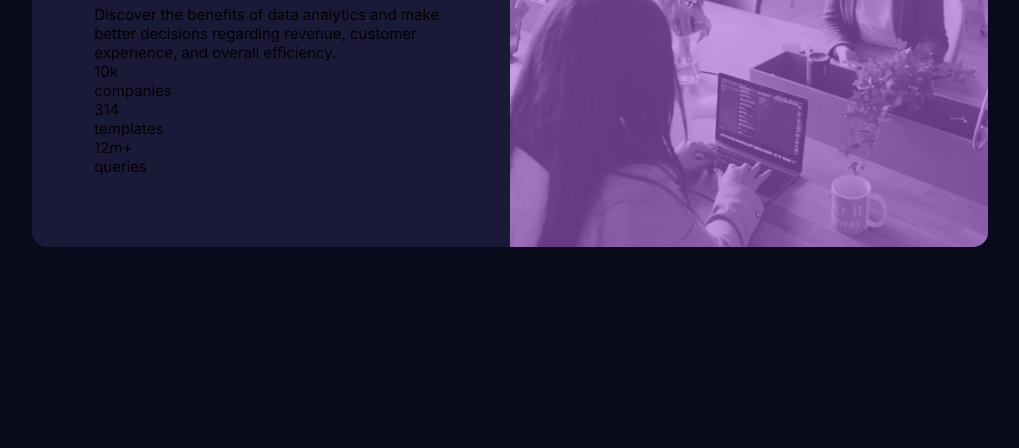
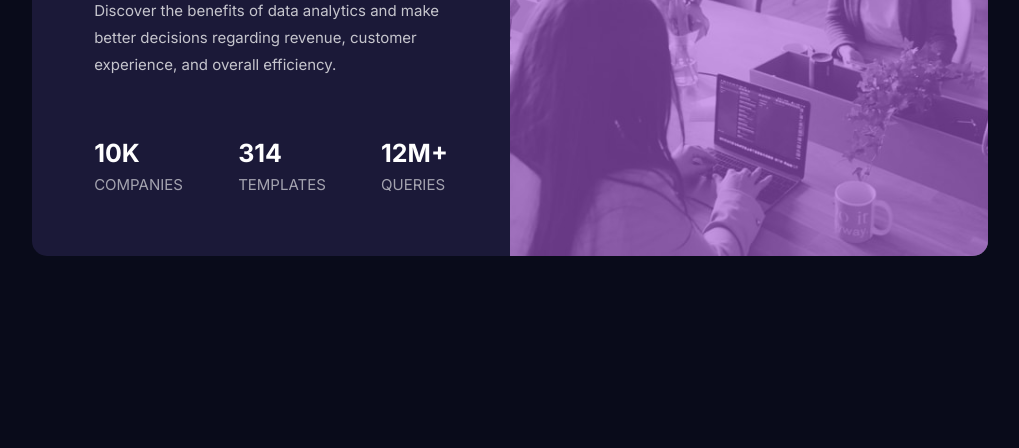
Before and after one commit to sandile05/stats-preview-card, a plain HTML site: page index.html in a window 1280 px wide. Shown: the part 352-800 px from the top of the page, without its empty margins (130-1149 px from the left). Drawn offline with Linux system fonts and the light colour scheme.

Commit message:
left side text styling

```diff
--- a/styles.css
+++ b/styles.css
@@ -58,3 +58,26 @@
 .title span{
     color: hsl(277, 64%, 61%);
 }
+
+.subtitle{
+    color: hsla(0, 0%, 100%, 0.75);
+    line-height: 1.8;
+}
+
+.stat-box{
+    display: flex;
+    justify-content: space-between;
+    text-transform: uppercase;
+    padding-top: 60px;
+}
+
+.stat-box p.num{
+    color: hsl(0, 0%, 100%);
+    font-size: 25px;
+    font-weight: 700;
+    margin-bottom: 7px;
+}
+
+.stat-box p{
+    color: hsla(0, 0%, 100%, 0.6);
+}
```
